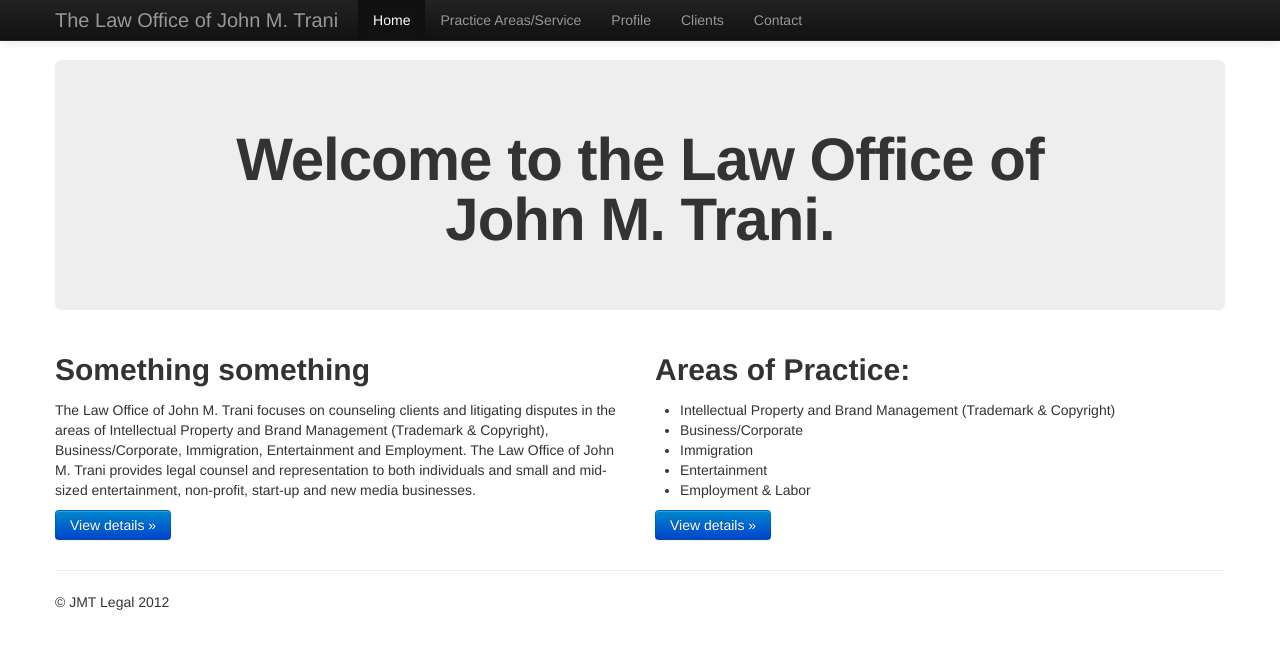
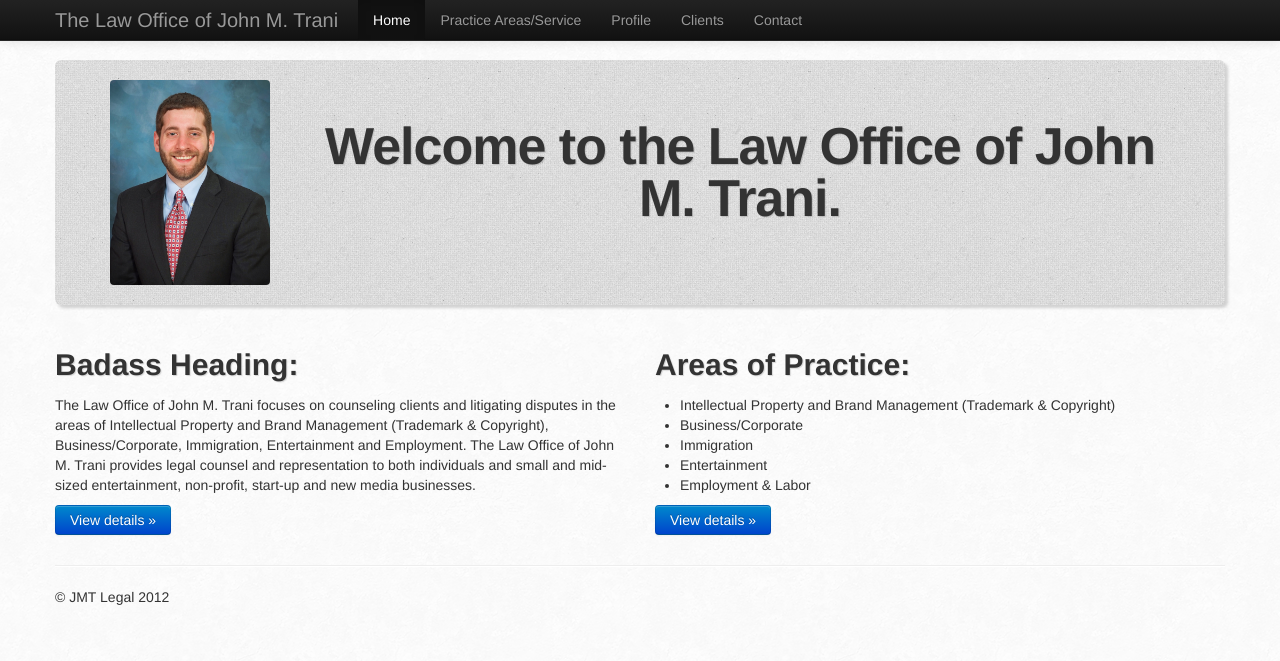
Before and after one commit to choochburger/jmt_legal, a PHP site: page / in a window 1280 px wide. Shown: the top 661 px of the page. Run offline with PHP 8.4, Linux system fonts and the light colour scheme; some libraries are stand-ins or nearby versions.

Commit message:
main page

```diff
--- a/www/css/main.css
+++ b/www/css/main.css
@@ -1,3 +1,32 @@
+body {
+  background: #fff url("/img/bg.png");
+}
+
+h1, h2, h3 {
+  text-shadow: 1px 1px 1px rgba(60,60,60,0.2);
+}
+
+.hero-unit {
+  background: #eee url("/img/grid.png");
+  box-shadow: 3px 3px 3px rgba(50,50,50,0.2);
+  padding: 20px;
+}
+
+.hero-unit h1 {
+  font-size: 52px;
+  margin-top: 40px;
+}
+
 .center {
   text-align: center;
 }
+
+.john {
+  border-radius: 4px;
+}
+
+@media (max-width: 767px) {
+  .navbar .brand {
+    font-size: 16px;
+  }
+}
--- a/www/index.html
+++ b/www/index.html
@@ -27,8 +27,6 @@
         <p class="chromeframe">You are using an outdated browser. <a href="http://browsehappy.com/">Upgrade your browser today</a> or <a href="http://www.google.com/chromeframe/?redirect=true">install Google Chrome Frame</a> to better experience this site.</p>
     <![endif]-->
 
-        <!-- This code is taken from http://twitter.github.com/bootstrap/examples/hero.html -->
-
     <div class="navbar navbar-inverse navbar-fixed-top">
       <div class="navbar-inner">
         <div class="container">
@@ -53,15 +51,20 @@
 
     <div class="container">
 
-            <!-- Main hero unit for a primary marketing message or call to action -->
-            <div class="hero-unit">
-                <h1 class="center">Welcome to the Law Office of <br>John M. Trani.</h1>
+      <div class="hero-unit hidden-phone center clearfix">
+        <div class="span2">
+          <img class="john" width="160" src="img/jmt.jpg">
+        </div>
+        <div class="span9">
+          <h1 class="flexible">
+            Welcome to the Law Office of John M. Trani.
+          </h1>
+        </div>
       </div>
 
-            <!-- Example row of columns -->
       <div class="row">
         <div class="span6">
-                    <h2>Something something</h2>
+          <h2>Badass Heading:</h2>
           <p>The Law Office of John M. Trani focuses on counseling clients and litigating disputes in the areas of Intellectual Property and Brand Management (Trademark &amp; Copyright), Business/Corporate, Immigration, Entertainment and Employment. The Law Office of John M. Trani provides legal counsel and representation to both individuals and small and mid-sized entertainment, non-profit, start-up and new media businesses.</p>
           <p><a class="btn btn-primary" href="#">View details &raquo;</a></p>
        </div>
```
Also changed, not shown: www/img/bg.png (added), www/img/grid.png (added), www/img/jmt.jpg (added). Lines whose indentation alone changed are shown as unchanged.
